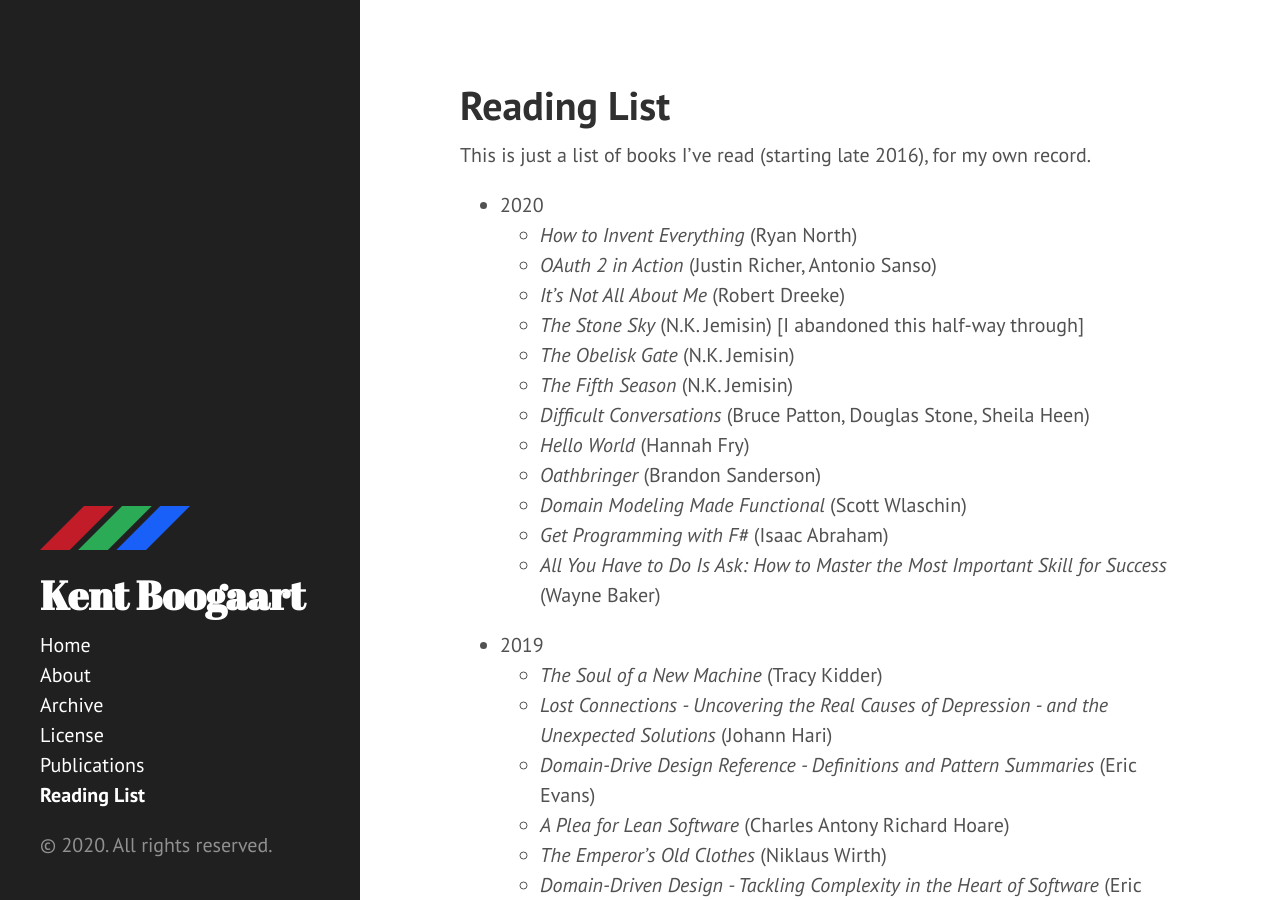
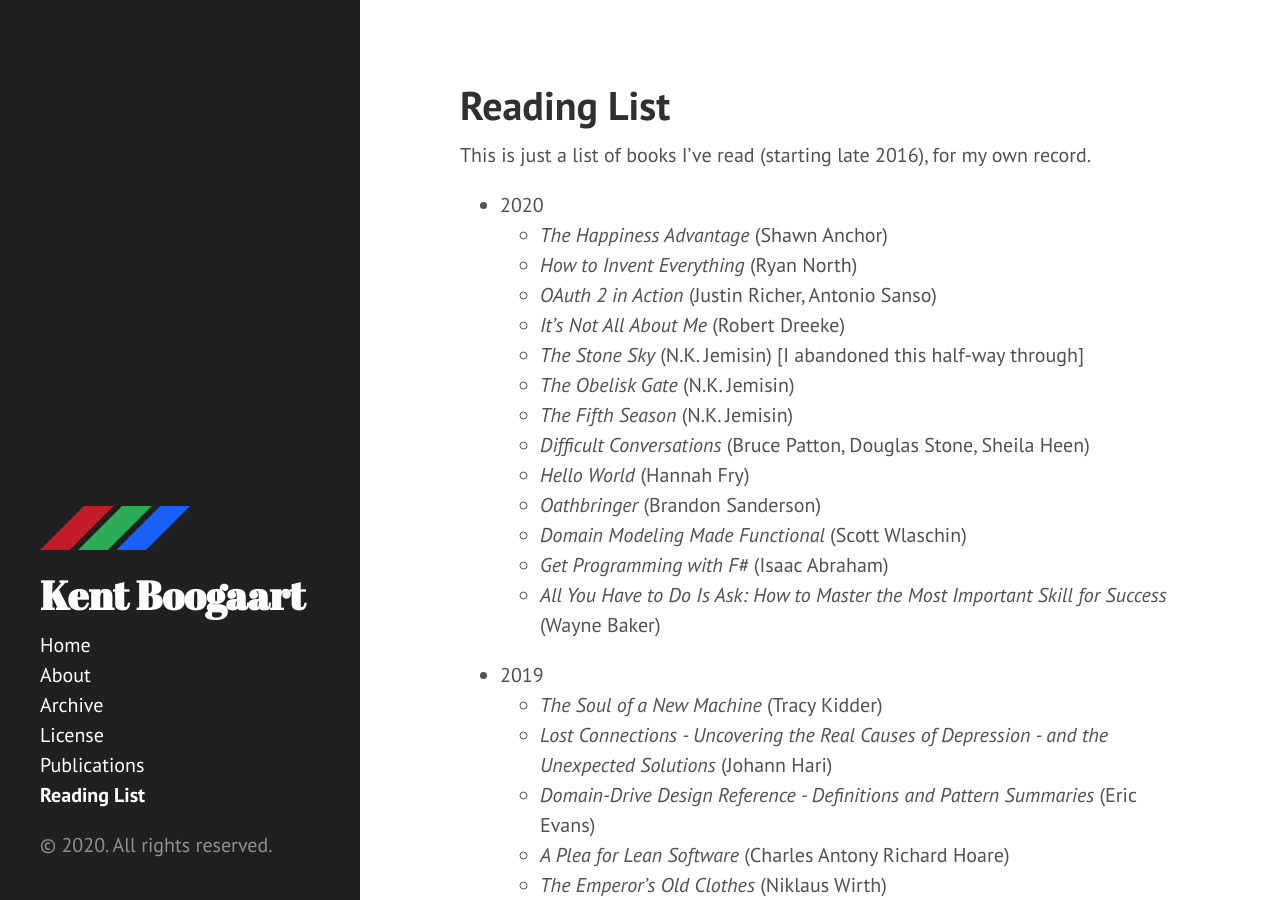
Before and after one commit to kentcb/kentcb.github.io, a Jekyll site: the page built from reading-list.md, in a window 1280 px wide and 900 px high. Built offline with Jekyll 4.4.1, drawn with Linux system fonts in a browser that asks for light colours; nearby versions of some CDN libraries.

Commit message:
Add The Happiness Advantage

```diff
--- a/reading-list.md
+++ b/reading-list.md
@@ -6,6 +6,7 @@ sidebar: true
 This is just a list of books I've read (starting late 2016), for my own record.
 
 * 2020
+    * _The Happiness Advantage_ (Shawn Anchor)
     * _How to Invent Everything_ (Ryan North)
     * _OAuth 2 in Action_ (Justin Richer, Antonio Sanso)
     * _It's Not All About Me_ (Robert Dreeke)
```
